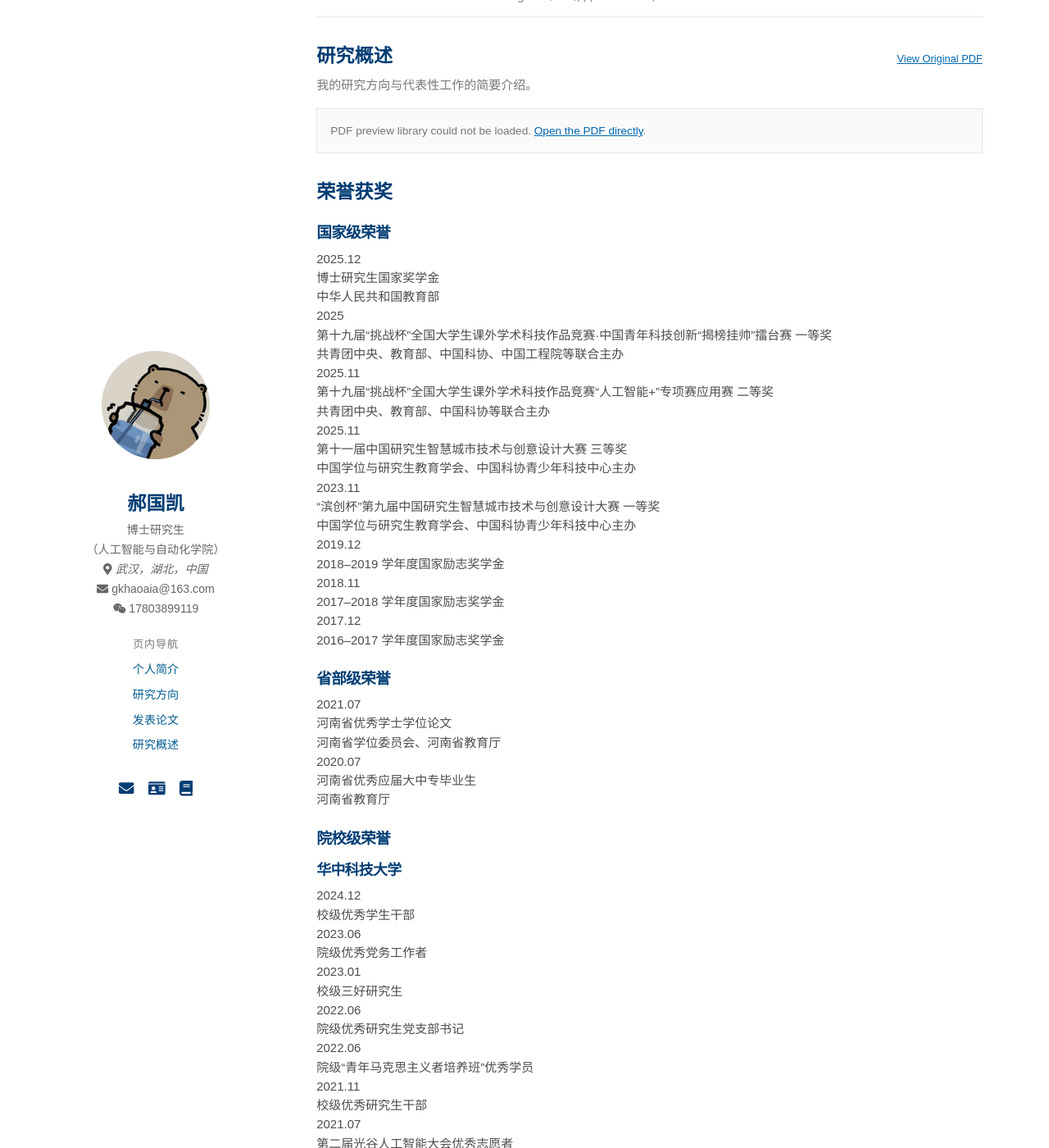
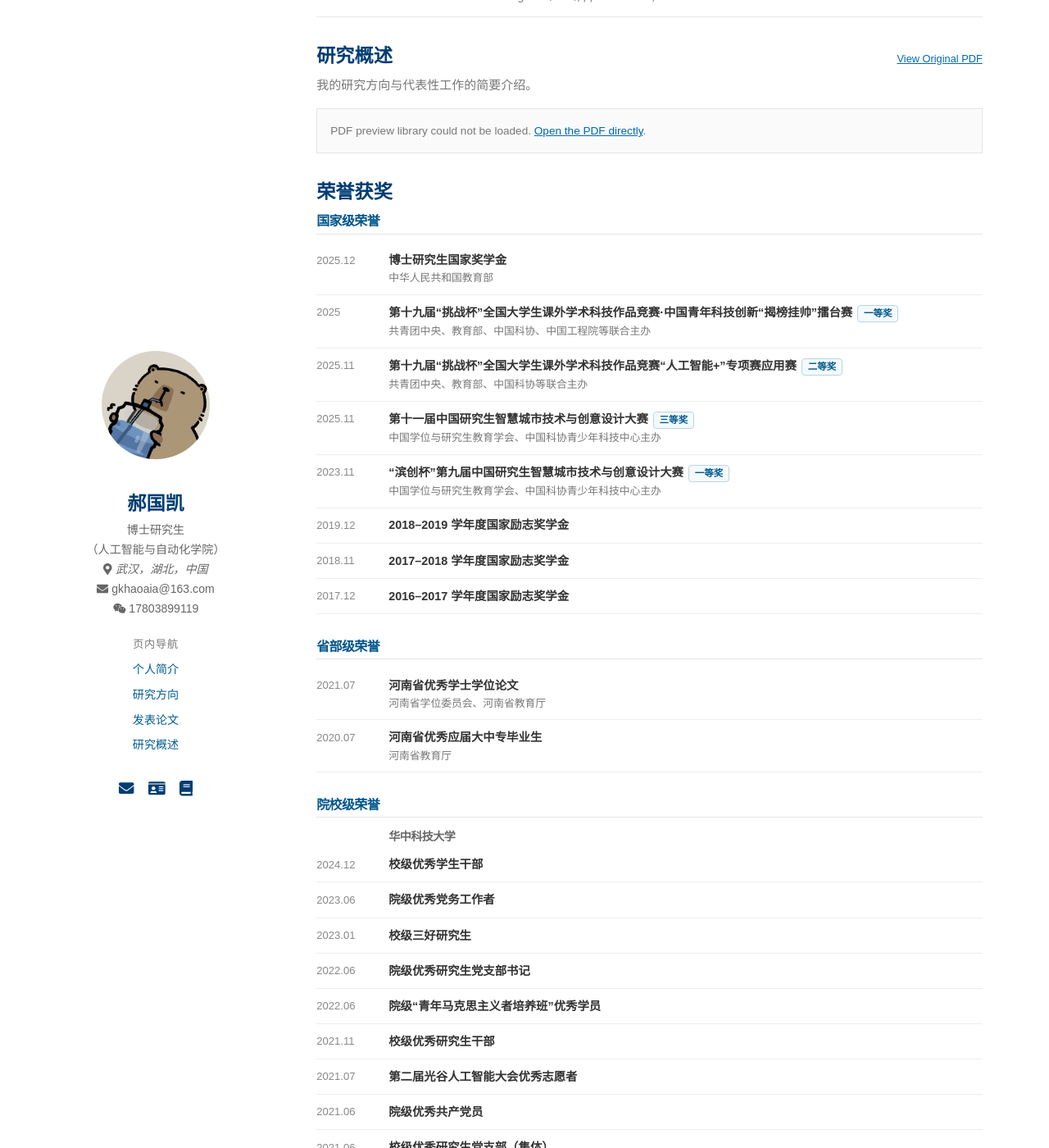
Before and after one commit to guokai-hao/guokai-hao.github.io, a Jekyll site: the page built from index.html, in a window 1280 px wide and 1400 px high, scrolled down 1674 px. Shown: the whole window at 82% size. Built offline with Jekyll 4.4.1, drawn with Linux system fonts in a browser that asks for light colours; nearby versions of some CDN libraries.

Commit message:
Update _academic.scss

```diff
--- a/_sass/_academic.scss
+++ b/_sass/_academic.scss
@@ -286,3 +286,117 @@ body {
 html {
   scroll-behavior: smooth;
 }
+
+
+
+/* ============================================================
+   Honors and Awards
+   ============================================================ */
+
+.honors-container {
+  margin-top: .7rem;
+}
+
+.honors-category {
+  margin-bottom: 1.8rem;
+}
+
+.honors-category-title {
+  margin: 0 0 .65rem;
+  padding-bottom: .35rem;
+  border-bottom: 1px solid #e5e5e5;
+  color: #00558c;
+  font-family: -apple-system, BlinkMacSystemFont,
+               "Segoe UI", Arial, "Microsoft YaHei", sans-serif;
+  font-size: 1rem;
+  font-weight: 700;
+}
+
+.honors-group-title {
+  margin: .85rem 0 .3rem 5.5rem;
+  color: #666;
+  font-family: -apple-system, BlinkMacSystemFont,
+               "Segoe UI", Arial, "Microsoft YaHei", sans-serif;
+  font-size: .88rem;
+  font-weight: 600;
+}
+
+.honors-list {
+  margin: 0;
+}
+
+.honor-item {
+  display: grid;
+  grid-template-columns: 72px minmax(0, 1fr);
+  gap: 1rem;
+  padding: .62rem 0;
+  border-bottom: 1px solid #eeeeee;
+}
+
+.honor-date {
+  padding-top: .08rem;
+  color: #888;
+  font-size: .82rem;
+  white-space: nowrap;
+}
+
+.honor-content {
+  min-width: 0;
+}
+
+.honor-title-line {
+  display: flex;
+  align-items: baseline;
+  flex-wrap: wrap;
+  gap: .38rem;
+}
+
+.honor-title {
+  color: #333;
+  font-size: .9rem;
+  font-weight: 600;
+  line-height: 1.55;
+}
+
+.honor-award {
+  display: inline-block;
+  padding: .05rem .42rem;
+  border: 1px solid #b9d4e5;
+  border-radius: 4px;
+  background: #f4f9fc;
+  color: #005b8f;
+  font-size: .72rem;
+  font-weight: 600;
+  white-space: nowrap;
+}
+
+.honor-organization {
+  margin-top: .12rem;
+  color: #777;
+  font-size: .8rem;
+  line-height: 1.45;
+}
+
+
+/* Mobile */
+@media (max-width: $sm-width) {
+
+  .honor-item {
+    grid-template-columns: 1fr;
+    gap: .15rem;
+    padding: .65rem 0;
+  }
+
+  .honor-date {
+    color: #777;
+    font-weight: 600;
+  }
+
+  .honors-group-title {
+    margin-left: 0;
+  }
+
+  .honor-title {
+    font-size: .88rem;
+  }
+}
```
